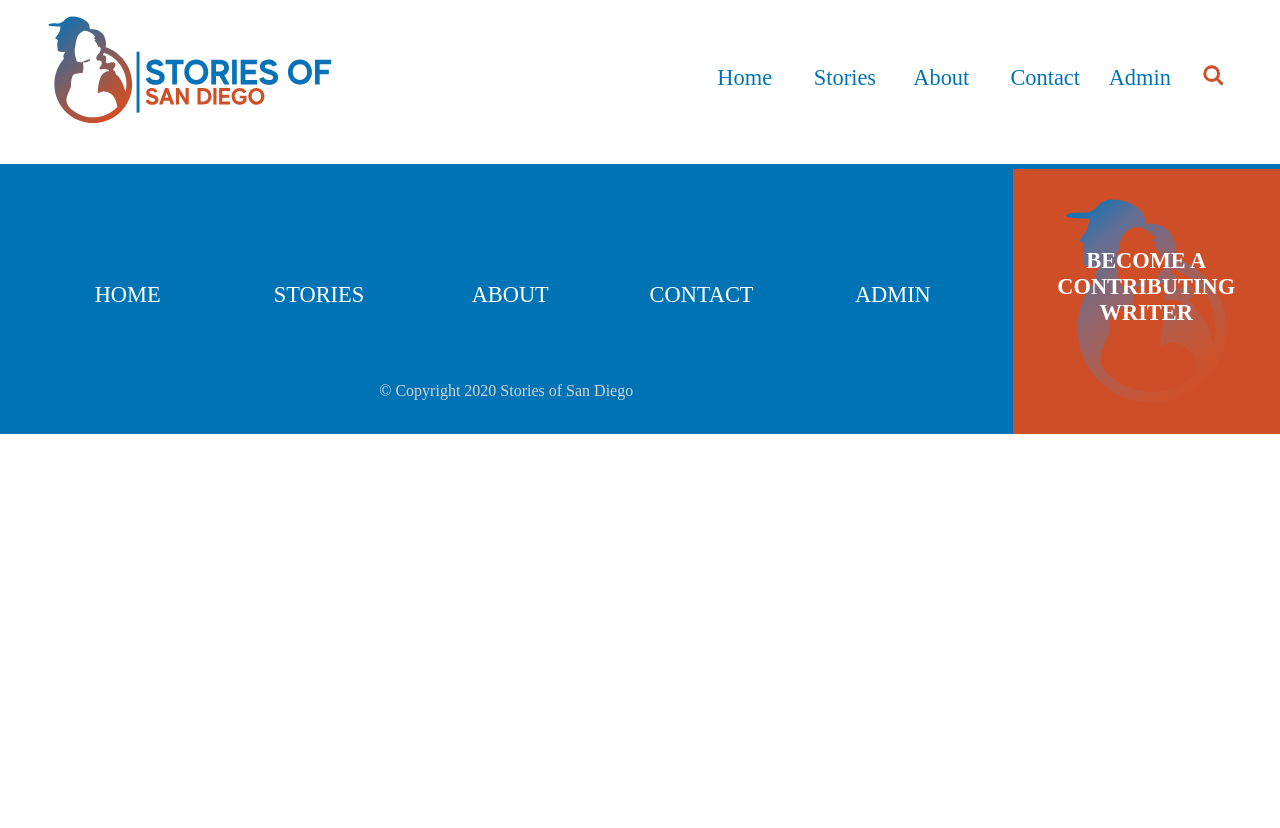
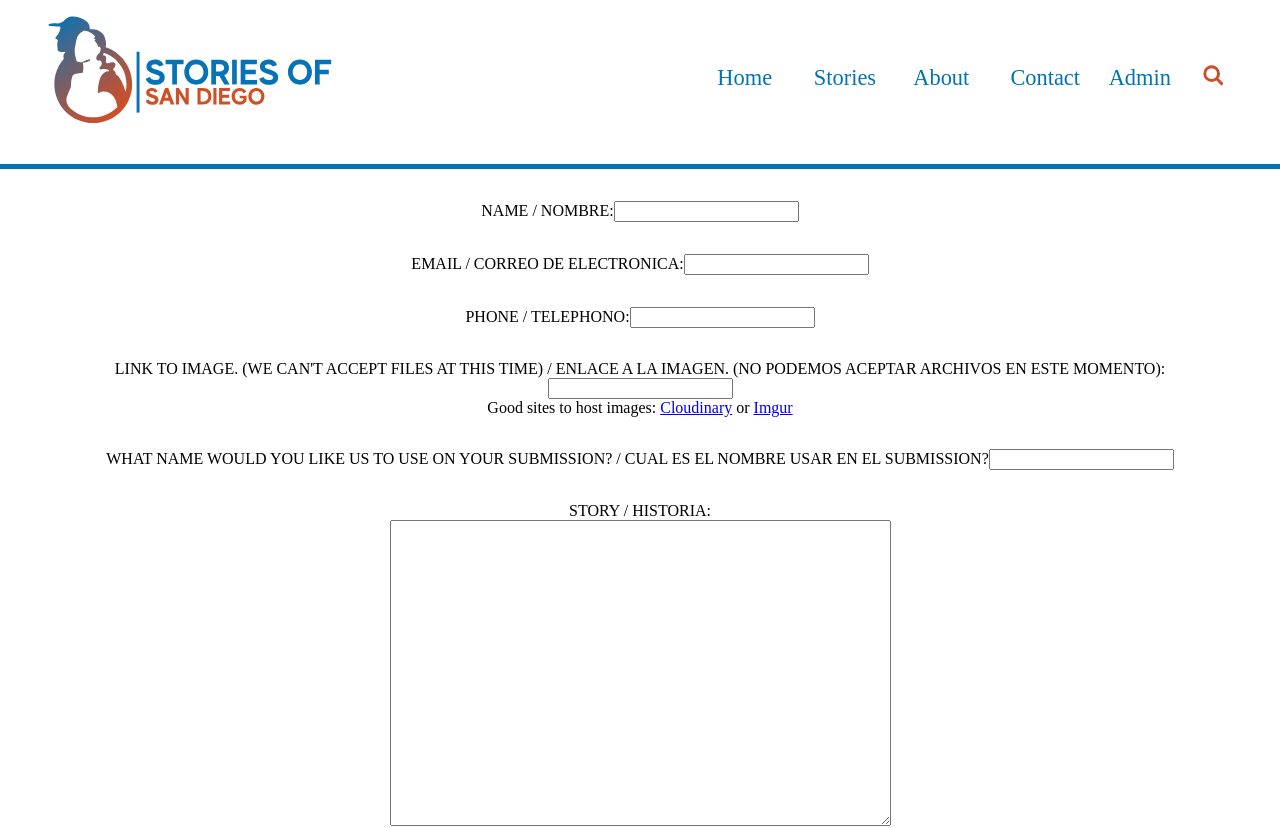
Before and after one commit to osha7/stories-of-san-diego-front-end, a React (Create React App) app: page /story-form in a window 1280 px wide. Shown: the top 828 px of the page. Before the commit the page ends 800 px from the top, so only its background shows below. Built offline with nearby package versions, Linux system fonts and the light colour scheme; a web font is replaced by a local one.

Commit message:
home copy

```diff
--- a/package.json
+++ b/package.json
@@ -8,11 +8,16 @@
     "@testing-library/user-event": "^12.1.10",
     "cloudinary": "^1.23.0",
     "cloudinary-react": "^1.6.8",
+    "emailjs-com": "^2.6.4",
+    "focus-trap-react": "^8.3.2",
+    "mdbootstrap": "^4.19.2",
     "moment": "^2.29.1",
     "react": "^17.0.1",
+    "react-bootstrap": "^1.4.3",
     "react-dom": "^17.0.1",
     "react-router-dom": "^5.2.0",
     "react-scripts": "4.0.1",
+    "sweetalert2": "^10.13.0",
     "web-vitals": "^0.2.4"
   },
   "scripts": {
--- a/src/App.js
+++ b/src/App.js
@@ -13,6 +13,7 @@ import Signup from "./components/admin/Signup";
 import Search from "./components/search/Search"
 import { Footer } from "./components/footer/footer";
 import { ContributingWriter } from './components/contact/ContributingWriter';
+import StoryForm from './components/contact/StoryForm';
 
 function App() {
     return (
@@ -32,6 +33,7 @@ function App() {
                 <Route exact path="/admin-dashboard" component={AdminDashboard} />
                 <Route exact path="/search" component={Search} />
                 <Route exact path="/contributing-writer" component={ContributingWriter} />
+                <Route exact path="/story-form" component={StoryForm} />
             </BrowserRouter>
 
             <div className="ftrr">
--- /dev/null
+++ b/src/components/TriggerButton.js
@@ -0,0 +1,17 @@
+// 3a
+
+import React from 'react';
+
+const TriggerButton = ({ triggerText, buttonRef, showModal }) => {
+    return (
+        <button
+            className="btn btn-lg btn-danger center modal-button"
+            ref={buttonRef}
+            onClick={showModal}
+            >
+                {triggerText}
+            </button>
+    )
+}
+
+export default TriggerButton;
--- /dev/null
+++ b/src/components/contact/ModalSubmitStory.js
@@ -0,0 +1,53 @@
+// 3b
+
+import React from "react";
+import ReactDOM from "react-dom";
+import FocusTrap from "focus-trap-react";
+import Form from "./StoryForm";
+
+export const Modal = ({
+    onClickOutside,
+    onKeyDown,
+    modalRef,
+    buttonRef,
+    closeModal,
+    onSubmit
+}) => {
+    return ReactDOM.createPortal(
+        <FocusTrap>
+            <aside
+                tag="aside"
+                role="dialog"
+                tabIndex="-1"
+                aria-modal="true"
+                className="modal-cover"
+                onClick={onClickOutside}
+                onKeyDown={onKeyDown}
+            >
+                <div className="modal-area" ref={modalRef}>
+                    <button
+                        ref={buttonRef}
+                        aria-label="Close Modal"
+                        aria-labelledby="close-modal"
+                        className="_modal-close"
+                        onClick={closeModal}
+                    >
+                        <span id="close-modal" className="_hide-visual">
+                            Close
+                        </span>
+                        <svg className="_modal-close-icon" viewBox="0 0 40 40">
+                            <path d="M 10,10 L 30,30 M 30,10 L 10,30" />
+                        </svg>
+                    </button>
+                    <div className="modal-body">
+                        <Form onSubmit={onSubmit} closeModal={closeModal}
+                        />
+                    </div>
+                </div>
+            </aside>
+        </FocusTrap>,
+        document.body
+    );
+};
+
+export default Modal;
--- /dev/null
+++ b/src/components/contact/StoryForm.js
@@ -0,0 +1,108 @@
+// 4
+
+import React from 'react';
+import * as emailjs from 'emailjs-com';
+import Swal from 'sweetalert2';
+
+function StoryForm() {
+
+    // const [fromName, setFromName] = useState('')
+    // const [replyTo, setReplyTo] = useState('')
+    // const [phoneNumber, setPhoneNumber] = useState('')
+    // const [submissionName, setSubmissionName] = useState('')
+    // const [story, setStory] = useState('')
+
+    // const handleFromNameChange = (e) => {
+    //     setFromName(e.target.value)
+    // }
+
+    // const handleReplyToChange = (e) => {
+    //     setReplyTo(e.target.value)
+    // }
+
+    // const handlePhoneNumberChange = (e) => {
+    //     setPhoneNumber(e.target.value)
+    // }
+
+    // const handleSubmissionNameChange = (e) => {
+    //     setSubmissionName(e.target.value)
+    // }
+
+    // const handleStoryChange = (e) => {
+    //     setStoryChange(e.target.value)
+    // }
+
+    const onSubmit = (e) => {
+        e.preventDefault()
+
+        emailjs.sendForm('service_1bghah9', 'template_dw2qqor', e.target, 'user_gEdomN1uPIxGwzSJ9gWdL')
+        .then(res => {
+        // Email successfully sent alert
+            Swal.fire({
+                title: 'Email Successfully Sent',
+                icon: 'success'
+            })
+        })
+        // Email Failed to send Error alert
+        .catch(err => {
+            Swal.fire({
+                title: 'Email Failed to Send',
+                icon: 'error'
+            })
+            console.error('Email Error:', err)
+        })
+
+        // setFromName('')
+        // setReplyTo('')
+        // setPhoneNumber('')
+        // setSubmissionName('')
+        // setStoryChange('')
+
+        e.target.reset()
+
+    }
+
+    return (
+        <div className="story-form-submission">
+            <form onSubmit={onSubmit} >
+                <div className="story-form-field">
+                    <label for="fromName" >NAME / NOMBRE:</label>
+                    <input id="fromName" type="text" name="fromName" className="" />
+                </div>
+
+                <div className="story-form-field">
+                    <label for="replyTo" >EMAIL / CORREO DE ELECTRONICA:</label>
+                    <input id="replyTo" type="email" name="replyTo" className="" />
+                </div>
+
+                <div className="story-form-field">
+                    <label for="phoneNumber">PHONE / TELEPHONO:</label>
+                    <input id="phoneNumber" type="text" name="phoneNumber" className="" />
+                </div>
+
+                <div className="story-form-field">
+                    <label for="image">LINK TO IMAGE. (WE  CAN'T ACCEPT FILES AT THIS TIME) / ENLACE A LA IMAGEN. (NO PODEMOS ACEPTAR ARCHIVOS EN ESTE MOMENTO):</label>
+                    <input id="image" type="text" name="image" className="" /> <br />
+                    <span>Good sites to host images: <a href="https://cloudinary.com/">Cloudinary</a> or <a href="https://imgur.com/">Imgur</a></span>
+                </div>
+
+                <div className="story-form-field">
+                    <label for="submissionName" >WHAT NAME WOULD YOU LIKE US TO USE ON YOUR SUBMISSION? / CUAL ES EL NOMBRE USAR EN EL SUBMISSION?</label>
+                    <input id="submissionName" type="text" name="submissionName" className="" />
+                </div>
+
+                <div className="story-form-field">
+                    <label for="story" >STORY / HISTORIA:</label><br />
+                    <textarea id="story" type="textarea" cols="60" rows="20" name="story" className="" ></textarea>
+                </div>
+
+                <div>
+                    <button type='submit'>SEND</button>
+                </div>
+            </form>
+
+        </div>
+    );
+}
+
+export default StoryForm;
--- a/src/components/contact/StorySubmission.js
+++ b/src/components/contact/StorySubmission.js
@@ -1,7 +1,14 @@
+// 1
+
 import React from 'react';
 import '../../css/contact.css';
+// import { Link } from "react-router-dom";
+import ContactModal from '../../containers/ContactModal'
+
 
 function StorySubmission(props) {
+
+    const triggerText = ">"
     return (
         <div className="story-submission-div">
             <div className="story-submission">
@@ -9,9 +16,13 @@ function StorySubmission(props) {
                 <span>Stories of San Diego is collecting stories of people affected by racial inequities and COVID-19.</span>
             </div>
             <div>
-                <button className="story-submission-btn">
+                {/* <button className="story-submission-btn">
                     <ion-icon name="chevron-forward-outline"></ion-icon>
-                </button>
+                </button> */}
+                {/* <Link to="/story-form">
+                    <ion-icon name="chevron-forward-outline"></ion-icon>
+                </Link> */}
+                < ContactModal triggerText={triggerText}/>
             </div>
         </div>
     );
--- a/src/components/home/Home.js
+++ b/src/components/home/Home.js
@@ -2,10 +2,10 @@ import React from "react";
 import "../../css/home.css";
 import ThreeStories from "./ThreeStories";
 import { Link } from "react-router-dom";
-import{ useFetchStoriesData } from '../storiespage/useFetchStoriesData'
+import { useFetchStoriesData } from "../storiespage/useFetchStoriesData";
 
 export function Home(props) {
-    const [data] = useFetchStoriesData()
+    const [data] = useFetchStoriesData();
     // console.log(data)
 
     return (
@@ -15,12 +15,25 @@ export function Home(props) {
             <div className="home-headers">
                 <h1>Telling The Full American Story</h1>
                 <h3>
-                    Justo quando sit ne, menandri repudiare ea est, at minimum
-                    constituam cotidieque pri. An tempor aperiri nostrum eam.
+                    COVID-19 has put a spotlight on racial disparities and
+                    social injustices that plague the United States. Black,
+                    Latinx, Asians and other people of color (POC) have been
+                    disproportionately affected by the disease. They are the
+                    frontline workers who work every day for non-livable wages,
+                    little or no sick pay and minimal access to healthcare. In
+                    San Diego, the zip codes hardest hit by COVID-19 are black
+                    and brown neighborhoods.
                 </h3>
                 <h3 className="second-h3">
-                    Zril accommodare quo no, pri equidem suavitate persequeris
-                    ut, eu adolescens omittantur consectetuer mea.
+                Systemic racism has left POC behind
+                    to work blue collar jobs to feed, clothe and serve a
+                    privileged white America. Non-white is almost synonymous
+                    with non-citizen as POC have historically been deprived of
+                    human rights and marginalized based on their race. The
+                    culminating piece of the Stories of San Diego Project is a
+                    book that will bring together the work of journalists from
+                    San Diego and beyond to explore and record this historic
+                    time as it unfolds.
                 </h3>
             </div>
             {data.stories.length > 0 && (
--- /dev/null
+++ b/src/containers/ContactModal.js
@@ -0,0 +1,53 @@
+// 2
+
+import React, { useState } from "react";
+import Modal from "../components/contact/ModalSubmitStory";
+import TriggerButton from "../components/TriggerButton";
+
+export const ContactModal = (props) => {
+    const [isShown, setIsShown] = useState(false)
+
+    const showModal = () => {
+        setIsShown(true)
+        closeButton.focus()
+        toggleScrollLock();
+    };
+
+    const closeModal = () => {
+        setIsShown(false)
+        TriggerButton.focus();
+        toggleScrollLock();
+    };
+
+    const onKeyDown = (event) => {
+        if (event.keyCode === 27) {
+            closeModal();
+        }
+    };
+
+    const onClickOutside = (event) => {
+        if (modal && modal.contains(event.target)) return;
+            closeModal();
+    };
+
+    const toggleScrollLock = () => {
+        document.querySelector("html").classList.toggle("scroll-lock");
+    };
+
+        return (
+            <>
+                <TriggerButton showModal={showModal} buttonRef={(n) => (TriggerButton = n)} triggerText={props.triggerText} />
+                {isShown ? (
+                    <Modal
+                        modalRef={(n) => (modal = n)}
+                        buttonRef={(n) => (closeButton = n)}
+                        closeModal={closeModal}
+                        onKeyDown={onKeyDown}
+                        onClickOutside={onClickOutside}
+                    />
+                ) : null}
+            </>
+        );
+}
+
+export default ContactModal;
--- a/src/css/contact.css
+++ b/src/css/contact.css
@@ -72,3 +72,11 @@ ion-icon:hover {
     text-align: left;
     margin-right: 1em;
 }
+
+.story-form-submission {
+    margin-bottom: 2em;
+}
+
+.story-form-field {
+    margin: 2em;
+}
```
Also changed, not shown: src/components/contact/MailChimpSignup.js (+7 -4 lines), 2 other files (tests, documents, lock files or other folders).
